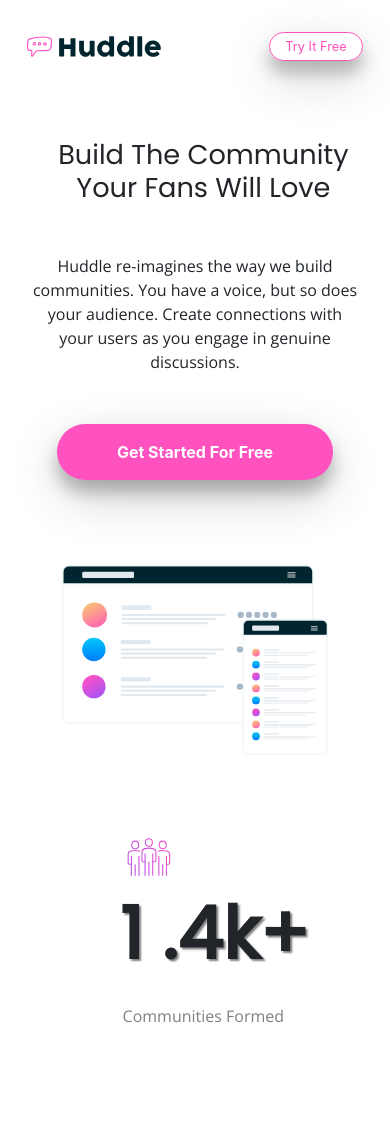
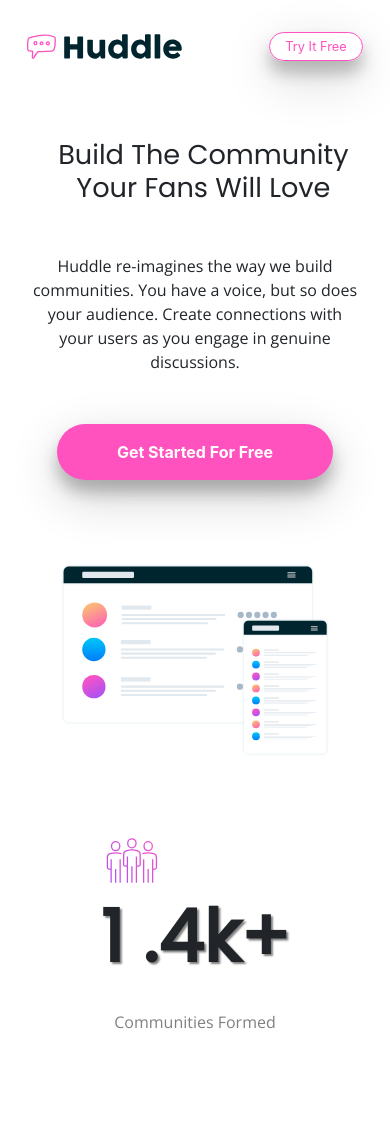
Before and after one commit to amazing-maano/huddle-landing-page, a plain HTML site: page index.html in a window 390 px wide. Shown: the top 1124 px of the page. Drawn offline with nearby package versions, Linux system fonts and the light colour scheme.

Commit message:
Add files via upload

```diff
--- a/main.css
+++ b/main.css
@@ -1,5 +1,5 @@
 body {
-    width: 100%;
+    width: 100%  ;
 
     overflow-x: hidden;
     padding: 0;
@@ -379,7 +379,7 @@ footer {
     margin: 2rem 0;
   }
   nav img {
-    width: 40%;
+    width: 46%;
   }
   nav .btn {
     padding: 4px 15px;
@@ -408,14 +408,14 @@ footer {
   }
   .communities img, .messages img {
     padding-top: 82px;
-    margin-left: 22px;
+    margin-left: 40px;;
     width: 20%;
   }
   .communities, .messages {
     display: grid;
     grid-template-columns: 1fr;
     justify-content: center;
-    margin-left: 15%;
+
   }
 
   .communities .heading, .messages .heading{
@@ -423,7 +423,7 @@ footer {
   }
 
   .communities .text, .messages .text {
-    width: 90%;
+    width: 100%;
     text-align: center;
   }
 
```
